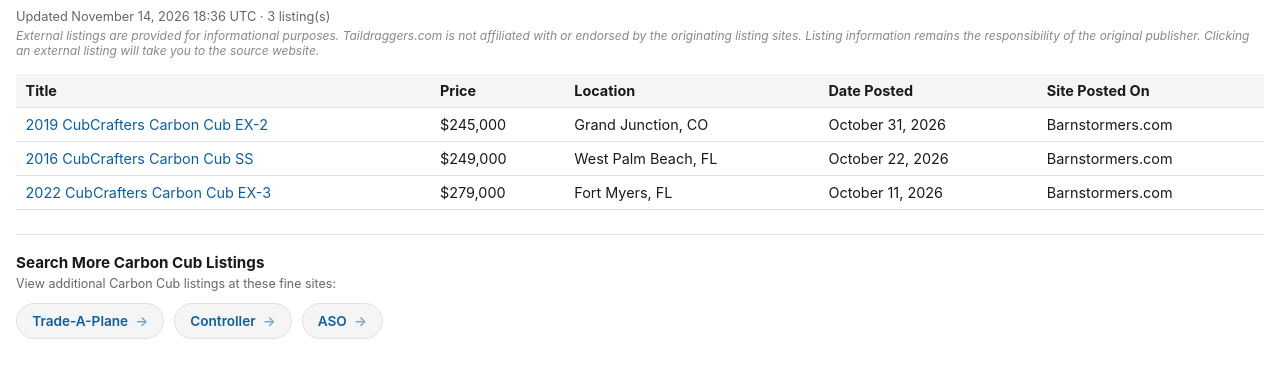
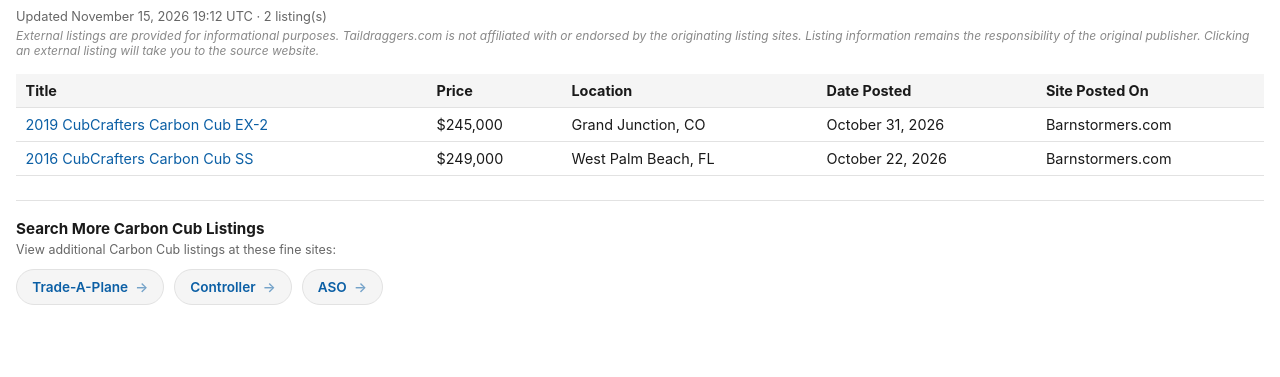
Before and after one commit to taildraggers/carbon-cub-for-sale, a plain HTML site: page docs/index.html in a window 1280 px wide. Shown: the part 43-420 px from the top of the page. Drawn offline with Linux system fonts and the light colour scheme.

Commit message:
Update Carbon Cub listings (2026-11-15)

```diff
--- a/docs/index.html
+++ b/docs/index.html
@@ -76,7 +76,7 @@
 </head>
 <body>
   <h1>Other Carbon Cub Ads on the Web</h1>
-  <div class="updated">Updated November 14, 2026 18:36 UTC &middot; 3 listing(s)</div>
+  <div class="updated">Updated November 15, 2026 19:12 UTC &middot; 2 listing(s)</div>
   <div class="disclaimer">External listings are provided for informational purposes. Taildraggers.com is not affiliated with or endorsed by the originating listing sites. Listing information remains the responsibility of the original publisher. Clicking an external listing will take you to the source website.</div>
   <table>
     <thead>
@@ -85,7 +85,6 @@
     <tbody>
         <tr><td><a href="https://www.barnstormers.com/classified-2046463-2019-Carbon-Cub-EX-2.html" target="_blank" rel="noopener noreferrer">2019 CubCrafters Carbon Cub EX-2</a></td><td>$245,000</td><td>Grand Junction, CO</td><td>October 31, 2026</td><td>Barnstormers.com</td></tr>
         <tr><td><a href="https://www.barnstormers.com/classified-2074630-2016-Carbon-Cub-SS.html" target="_blank" rel="noopener noreferrer">2016 CubCrafters Carbon Cub SS</a></td><td>$249,000</td><td>West Palm Beach, FL</td><td>October 22, 2026</td><td>Barnstormers.com</td></tr>
-        <tr><td><a href="https://www.barnstormers.com/classified-2061098-2022-Carbon-Cub-EX-3.html" target="_blank" rel="noopener noreferrer">2022 CubCrafters Carbon Cub EX-3</a></td><td>$279,000</td><td>Fort Myers, FL</td><td>October 11, 2026</td><td>Barnstormers.com</td></tr>
     </tbody>
   </table>
   <div class="more-resources">
```
